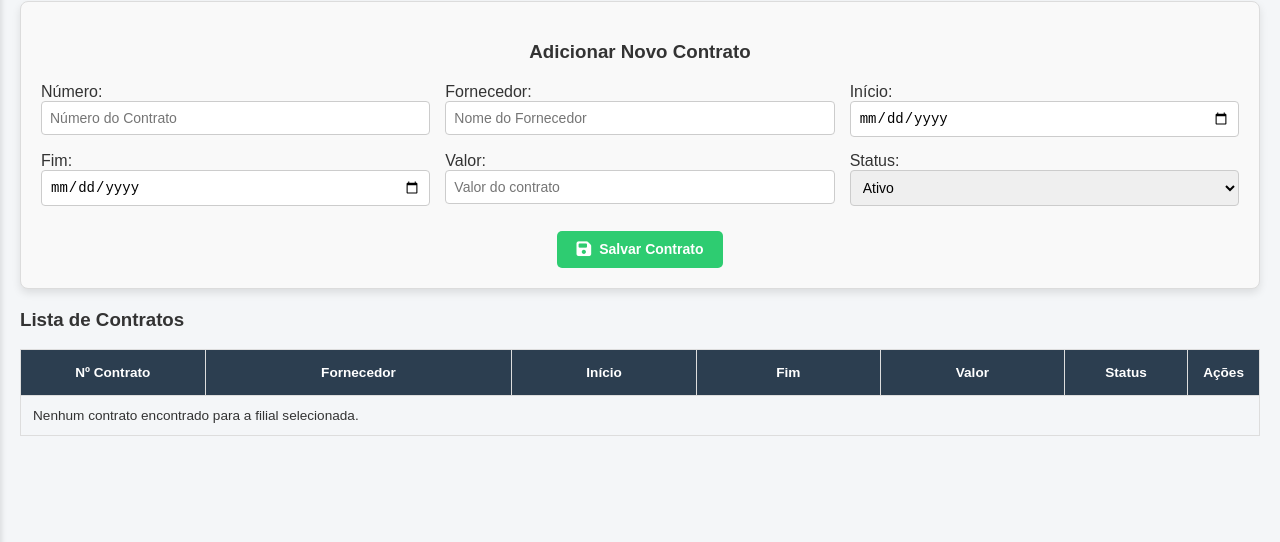
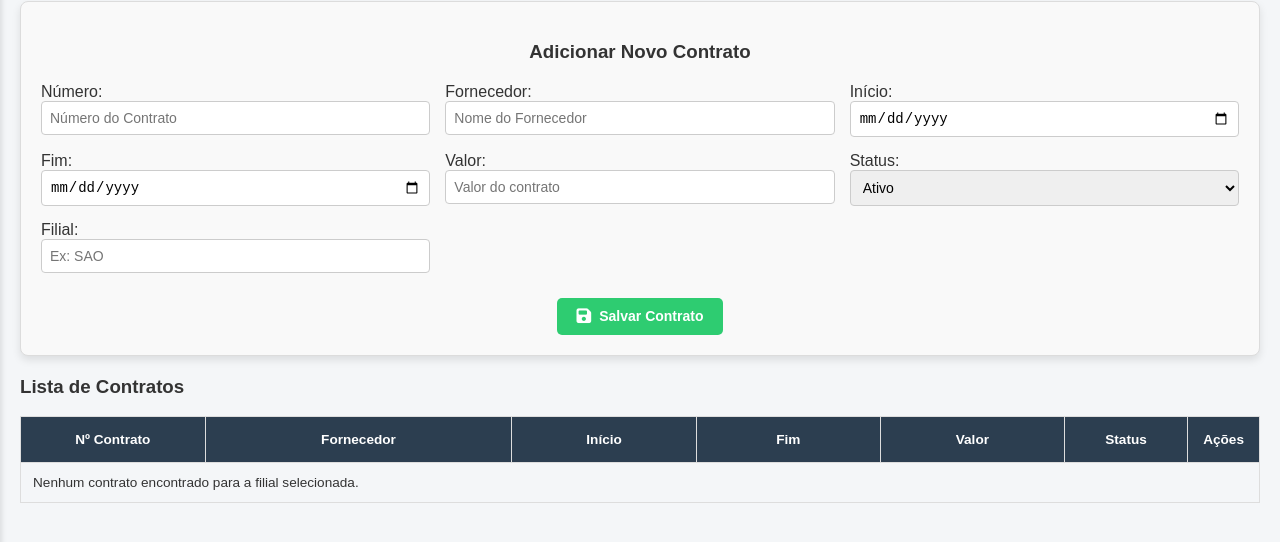
Before and after one commit to Marquezzitto/sistema-de-compras, a website: page contratos.html in a window 1280 px wide. Both pictures are taken after a click on the button "Contrato". Shown: the part 78-620 px from the top of the page. Drawn offline with Linux system fonts and the light colour scheme; no server answers.

Commit message:
Update contratos.html

```diff
--- a/contratos.html
+++ b/contratos.html
@@ -108,6 +108,10 @@
                             <option value="Pendente">Pendente</option>
                         </select>
                     </div>
+                    <div class="input-group">
+                        <label for="contrato-filial">Filial:</label>
+                        <input type="text" id="contrato-filial" name="filial" placeholder="Ex: SAO" required>
+                    </div>
                     <div class="submit-group">
                         <button type="submit" id="add-contrato-submit-btn" class="add-button">
                             <i class="fas fa-save"></i> Salvar Contrato
```
